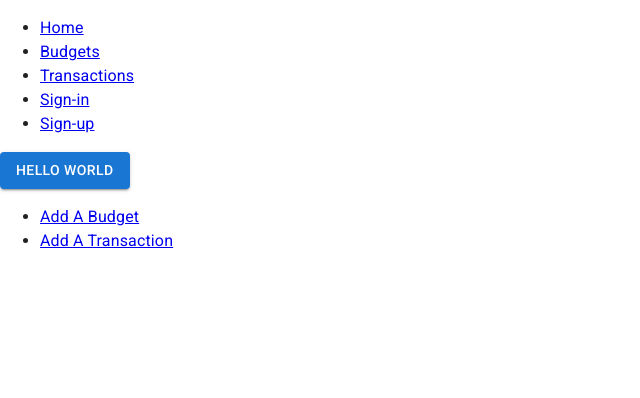
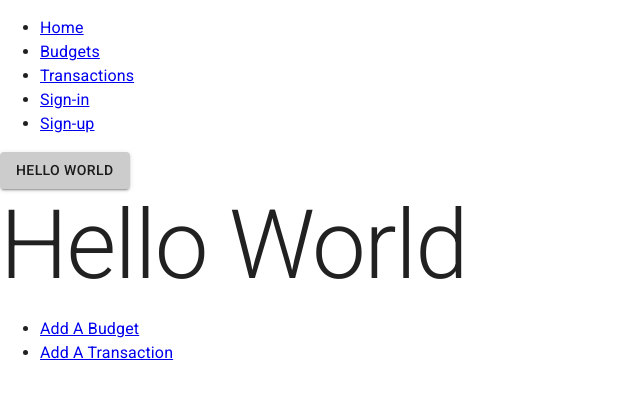
Before and after one commit to Ffedronic/Next.js_Bugdet_Tracker, a Next.js app: page / in a window 1280 px wide. Shown: the top 398 px of the page, without its empty margins (0-640 px from the left). Built offline with nearby package versions, Linux system fonts and the light colour scheme.

Commit message:
material ui theme provider

```diff
--- a/pages/_app.js
+++ b/pages/_app.js
@@ -1,15 +1,28 @@
 import Head from "next/head";
 import Layout from "../components/Layout/Layout";
 import "../styles/global.css";
+import { ThemeProvider, createTheme } from "@mui/material";
 
 function MyApp({ Component, pageProps }) {
+  const theme = createTheme({
+    palette: {
+      test: {
+        main: "#CCC",
+      },
+    },
+  });
   return (
-    <Layout>
-      <Head>
-        <meta name="viewport" content="initial-scale=1.0, width=device-width" />
-      </Head>
-      <Component {...pageProps} />
-    </Layout>
+    <ThemeProvider theme={theme}>
+      <Layout>
+        <Head>
+          <meta
+            name="viewport"
+            content="initial-scale=1.0, width=device-width"
+          />
+        </Head>
+        <Component {...pageProps} />
+      </Layout>
+    </ThemeProvider>
   );
 }
 
--- a/pages/index.js
+++ b/pages/index.js
@@ -1,11 +1,9 @@
 import Head from "next/head";
 import { Fragment } from "react";
 
-import CssBaseline from "@mui/material/CssBaseline";
-import Button from "@mui/material/Button";
+import {Button, CssBaseline, Typography} from "@mui/material";
 
 export default function Home() {
-
   return (
     <Fragment>
       <Head>
@@ -17,9 +15,10 @@ export default function Home() {
         <link rel="icon" href="/favicon.ico" />
       </Head>
       <CssBaseline />
-      <main>
-        <Button variant="contained">Hello World</Button>
-      </main>
+      <Button color="test" variant="contained">
+        Hello World
+      </Button>
+      <Typography variant="h1">Hello World</Typography>
     </Fragment>
   );
 }
```
